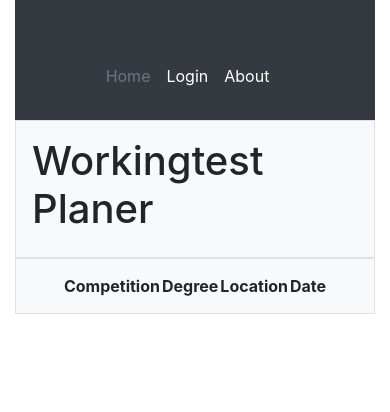
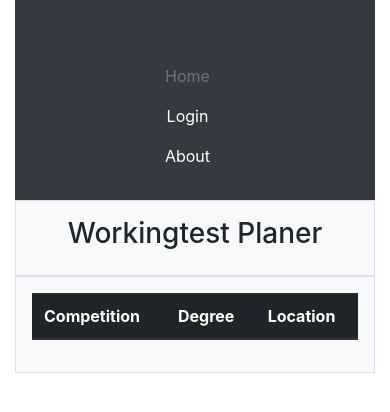
Before and after one commit to Thonuck/workingtest, a Flask app: page / in a window 390 px wide. Shown: the top 412 px of the page. Run offline with Flask 3, Linux system fonts and the light colour scheme; lists and menus that the app fills with data are empty; some libraries are stand-ins or nearby versions.

Commit message:
improve usability

```diff
--- a/app/blueprints/main/templates/index.html
+++ b/app/blueprints/main/templates/index.html
@@ -22,14 +22,14 @@
         <div class="row">
             <div class="col-sm-12 col-md-12 col-lg-12">
                 <div class="p-3 border bg-light">
-                    <div class="d-flex justify-content-center">
-                        <table>
-                            <thead>
+                    <div class="table-responsive">
+                        <table class="table table-striped table-hover">
+                            <thead class="thead-dark">
                                 <tr>
                                     <th>Competition</th>
                                     <th>Degree</th>
                                     <th>Location</th>
-                                    <th>Date</th>
+                                    <th class="d-none d-md-table-cell">Date</th>
                                 </tr>
                             </thead>
 
@@ -39,7 +39,7 @@
                                     <td>{{ competition.name }}</td>
                                     <td>{{ competition.degree }}</td>
                                     <td>{{ competition.location }}</td>
-                                    <td>{{ competition.date }}</td>
+                                    <td class="d-none d-md-table-cell">{{ competition.date }}</td>
                                 </tr>
                                 {% endfor %}
                             </tbody>
--- a/app/blueprints/users/templates/edit.html
+++ b/app/blueprints/users/templates/edit.html
@@ -2,7 +2,7 @@
 {% block content %}
 
 <div class="row mt-5">
-    <div class="col-md-6 offset-md-3">
+    <div class="col-12 col-sm-10 col-md-8 col-lg-6 offset-sm-1 offset-md-2 offset-lg-3">
         <div class="card">
             <div class="card-body">
                 <h1 class="card-title">Benutzer bearbeiten</h1>
--- a/app/blueprints/users/templates/login.html
+++ b/app/blueprints/users/templates/login.html
@@ -2,7 +2,7 @@
 {% block content %}
 
 <div class="row mt-5">
-    <div class="col-md-6 offset-md-3">
+    <div class="col-12 col-sm-10 col-md-8 col-lg-6 offset-sm-1 offset-md-2 offset-lg-3">
         <div class="card">
             <div class="card-body">
                 <h1 class="card-title">Login</h1>
--- a/app/blueprints/users/templates/register.html
+++ b/app/blueprints/users/templates/register.html
@@ -2,7 +2,7 @@
 {% block content %}
 
 <div class="row mt-5">
-    <div class="col-md-6 offset-md-3">
+    <div class="col-12 col-sm-10 col-md-8 col-lg-6 offset-sm-1 offset-md-2 offset-lg-3">
         <div class="card">
             <div class="card-body">
                 <h1 class="card-title">Neuen Benutzer registrieren</h1>
--- /dev/null
+++ b/app/static/custom.css
@@ -0,0 +1,79 @@
+/* Workingtest Planer - Custom Styles */
+
+/* Responsive Navigation */
+.navbar-custom {
+    padding: 1rem;
+}
+
+@media (max-width: 768px) {
+    .navbar-custom .nav {
+        flex-direction: column;
+        align-items: center;
+    }
+
+    .navbar-custom .nav-link {
+        padding: 0.5rem 1rem;
+    }
+}
+
+/* Responsive Tables */
+.table-responsive {
+    overflow-x: auto;
+    -webkit-overflow-scrolling: touch;
+}
+
+/* Card Spacing */
+.card {
+    margin-bottom: 1.5rem;
+    box-shadow: 0 2px 4px rgba(0,0,0,0.1);
+}
+
+/* Form Improvements */
+.form-control {
+    border-radius: 0.25rem;
+}
+
+.btn {
+    border-radius: 0.25rem;
+}
+
+/* Mobile-first adjustments */
+@media (max-width: 576px) {
+    h1 {
+        font-size: 1.75rem;
+    }
+
+    .card-title {
+        font-size: 1.5rem;
+    }
+
+    .btn {
+        width: 100%;
+        margin-bottom: 0.5rem;
+    }
+
+    .btn-link {
+        width: auto;
+    }
+}
+
+/* Tablet adjustments */
+@media (min-width: 577px) and (max-width: 991px) {
+    .container {
+        max-width: 720px;
+    }
+}
+
+/* Desktop adjustments */
+@media (min-width: 992px) {
+    .container {
+        max-width: 960px;
+    }
+}
+
+/* Hide date column on mobile */
+@media (max-width: 767px) {
+    .d-none.d-md-table-cell {
+        display: none !important;
+    }
+}
--- a/app/templates/base.html
+++ b/app/templates/base.html
@@ -5,14 +5,15 @@
         <meta name="viewport" content="width=device-width, initial-scale=1, shrink-to-fit=no">
 
         <link rel="stylesheet" href="https://cdn.jsdelivr.net/npm/bootstrap@4.0.0/dist/css/bootstrap.min.css" integrity="sha384-Gn5384xqQ1aoWXA+058RXPxPg6fy4IWvTNh0E263XmFcJlSAwiGgFAW/dAiS6JXm" crossorigin="anonymous">
+        <link rel="stylesheet" href="{{ url_for('static', filename='custom.css') }}">
 
         <title>{{ title }}</title>
     </head>
 
     <body>
 
-          <div class="container">
-              <header class="p-3 bg-dark text-white">
+          <div class="container-fluid">
+              <header class="p-3 bg-dark text-white navbar-custom">
                 <div class="container">
                   <div class="d-flex flex-wrap align-items-center justify-content-center justify-content-lg-start">
                     <a href="/" class="d-flex align-items-center mb-2 mb-lg-0 text-white text-decoration-none">
```
Also changed, not shown: README.md.
